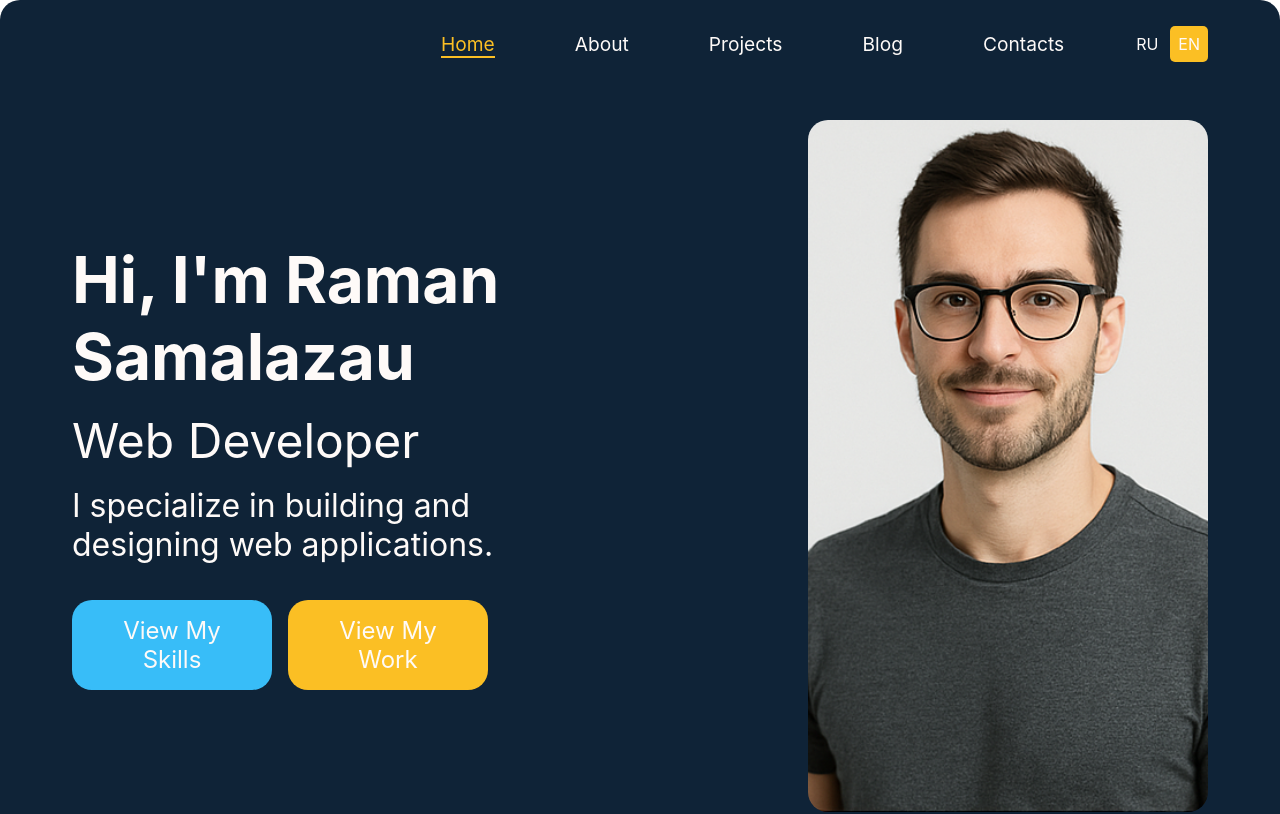
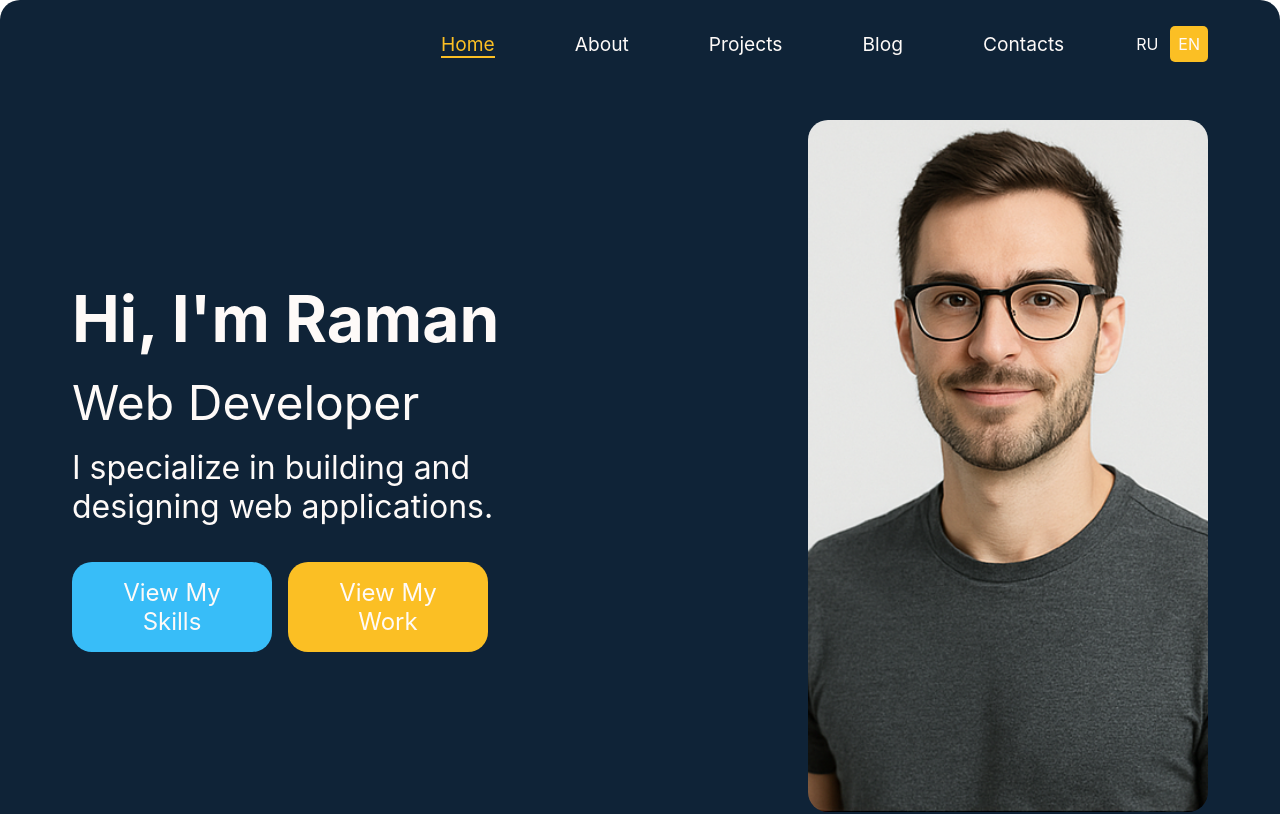
Before and after one commit to samolazoff/portfolio-website, a React (Vite) app in the folder frontend/: page / in a window 1280 px wide. Shown: the top 814 px of the page. Built offline with nearby package versions, Linux system fonts and the light colour scheme.

Commit message:
Add languages for txt sstart page

```diff
--- a/frontend/src/components/NavHeader/NavItem.jsx
+++ b/frontend/src/components/NavHeader/NavItem.jsx
@@ -1,12 +1,7 @@
 import {NavLink} from 'react-router';
 
 import {useSelector, useDispatch} from 'react-redux';
-import {changeMenuBtn} from '../../features/interface/interfaceSlice';
-
 const NavItem = (props) => {
-
-    const dispatch = useDispatch();
-    const menuOpen = useSelector((state) => state.interface.menuOpen)
 
     const {path, name} = props;
 
@@ -17,7 +12,6 @@ const NavItem = (props) => {
                 className = {
                     ({ isActive }) =>(isActive ? "active" : "")
             }
-            onClick={ () => dispatch(changeMenuBtn())}
             >
                 {name}
             </NavLink>
--- a/frontend/src/data/language.json
+++ b/frontend/src/data/language.json
@@ -21,7 +21,14 @@
                 "name": "contacts",
                 "path": "/contacts"
             }
-        ]
+        ],
+        "startPage": {
+            "title": "Hi, I'm Raman",
+            "subtitle": "Web Developer",
+            "descript": "I specialize in building and designing web applications.",
+            "btnSkills":"View My Skills",
+            "btnWorks":"View My Work"
+        }
     },
     "RU": {
         "header": [
@@ -45,6 +52,13 @@
                 "name": "контакты",
                 "path": "/contacts"
             }
-        ]
+        ],
+        "startPage": {
+            "title": "Привет, Я Роман",
+            "subtitle": "Web разработчик",
+            "descript": "Я специализируюсь на создании и проектировании Web-приложений.",
+            "btnSkills":"Мои скилы",
+            "btnWorks":"Мои работы"
+        }
     }
 }
--- a/frontend/src/pages/Home/Home.jsx
+++ b/frontend/src/pages/Home/Home.jsx
@@ -1,24 +1,28 @@
 import {NavLink, Link} from 'react-router';
+import {useSelector} from 'react-redux';
 
 import page from '/ChatGPT.png';
 
 import './Home.scss';
 
+import dataTXT from '../../data/language.json';
+
 const Home = () => {
+
+    const language = useSelector((state) => state.language.language);
+    const txt = (language === 'EN') ? dataTXT.EU.startPage : dataTXT.RU.startPage;
+    const {title, subtitle, descript, btnSkills, btnWorks} = txt;
+
     return (
         <section className='container home-page'>
             <div className="home-page-box-start">
                 <div className="home-page-txt-box">
-                    <h2 className="title-block">
-                        Hi, I'm Raman Samalazau
-                    </h2>
-                    <span className="home-page__subtitle">Web Developer</span>
-                    <span className="home-page__txt">
-                        I  specialize in building and designing web applications.
-                    </span>
+                    <h2 className="title-block">{title}</h2>
+                    <span className="home-page__subtitle">{subtitle}</span>
+                    <span className="home-page__txt">{descript}</span>
                     <div className="home-page-btn-box">
-                        <NavLink className='btn btn__main' to={'/about'}> View My Skills</NavLink>
-                        <NavLink className='btn btn__important' to={'/projects'}>View My Work</NavLink>
+                        <NavLink className='btn btn__main' to={'/about'}>{btnSkills}</NavLink>
+                        <NavLink className='btn btn__important' to={'/projects'}>{btnWorks}</NavLink>
                     </div>
                 </div>
                 <img src={page} alt="home-page__img" className="home-page__img" />
```
Also changed, not shown: frontend/src/components/NavHeader/NavHeader.jsx (+0 -24 lines).
